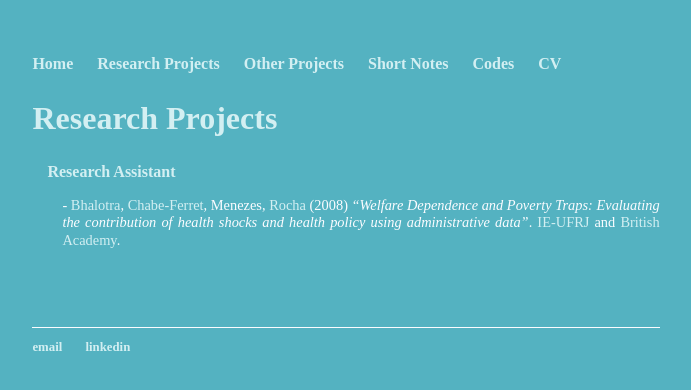
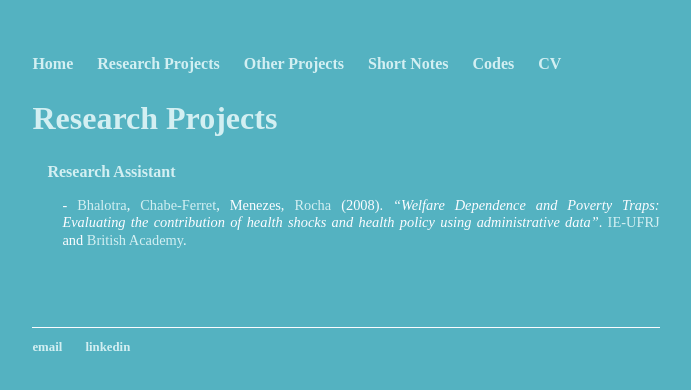
Before and after one commit to michelszklo/michelszklo.github.io, a Jekyll site: the page built from r_projects.html, in a window 1280 px wide. Shown: the top 390 px of the page, without its empty margins (294-985 px from the left). Built offline with Jekyll 4.4.1, drawn with Linux system fonts in a browser that asks for light colours.

Commit message:
Update r_projects.html

```diff
--- a/r_projects.html
+++ b/r_projects.html
@@ -5,7 +5,7 @@ title: Michel Szklo's Projects
 <div class="blurb">
 	<h2>Research Projects</h2>
 	<h3 style="padding-left: 15px;">Research Assistant</h3>
-	<p style="padding-left: 30px; text-align: justify;">- <a href="https://sites.google.com/site/soniaradhikabhalotra/">Bhalotra</a>, <a href="https://sites.google.com/site/bastiencf/home">Chabe-Ferret</a>, Menezes, <a href="http://www.rudirocha.org/">Rocha </a> (2008) <em>&ldquo;Welfare Dependence and Poverty Traps: Evaluating the contribution of health shocks and health policy using administrative data&rdquo;</em>.&nbsp;<a href="http://www.ie.ufrj.br/index.php/eng/about-ie">IE-UFRJ</a> and <a href="https://www.britac.ac.uk/">British Academy</a>.</p>
+	<p style="padding-left: 30px; text-align: justify;">- <a href="https://sites.google.com/site/soniaradhikabhalotra/">Bhalotra</a>, <a href="https://sites.google.com/site/bastiencf/home">Chabe-Ferret</a>, Menezes, <a href="http://www.rudirocha.org/">Rocha </a> (2008). <em>&ldquo;Welfare Dependence and Poverty Traps: Evaluating the contribution of health shocks and health policy using administrative data&rdquo;</em>.&nbsp;<a href="http://www.ie.ufrj.br/index.php/eng/about-ie">IE-UFRJ</a> and <a href="https://www.britac.ac.uk/">British Academy</a>.</p>
 	<p>&nbsp;</p>
 	<p>&nbsp;</p>
 </div><!-- /.blurb -->
```
